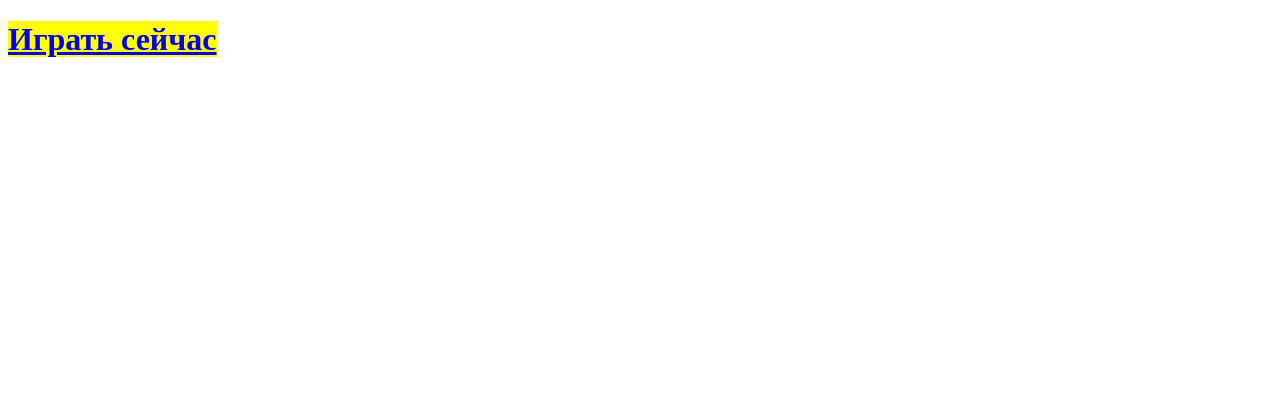
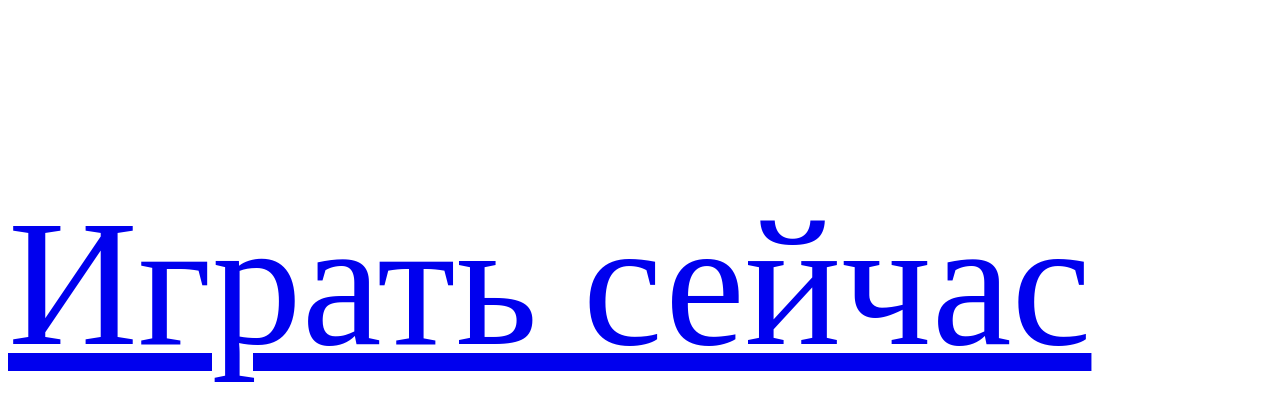
Before and after one commit to FallinAnno1154/squrcle, a plain HTML site: page index.html in a window 1280 px wide. Drawn offline with Linux system fonts and the light colour scheme.

Commit message:
Update index.html

```diff
--- a/index.html
+++ b/index.html
@@ -5,6 +5,14 @@
 <meta charset="UTF-8">
 </head>
 <body>
-<h1><h1><mark><a href="https://fallinanno1154.github.io/squrcle/game1.py">Играть сейчас</a></mark></h1></h1>
+<style>
+  p {
+    color: red;
+  }
+  .paragraph1 {
+    font-size: 180px;
+  }
+</style>
+<p class="paragraph1"><a href="https://fallinanno1154.github.io/squrcle/game1.py">Играть сейчас</a></p>
 </body>
 </html>
```
